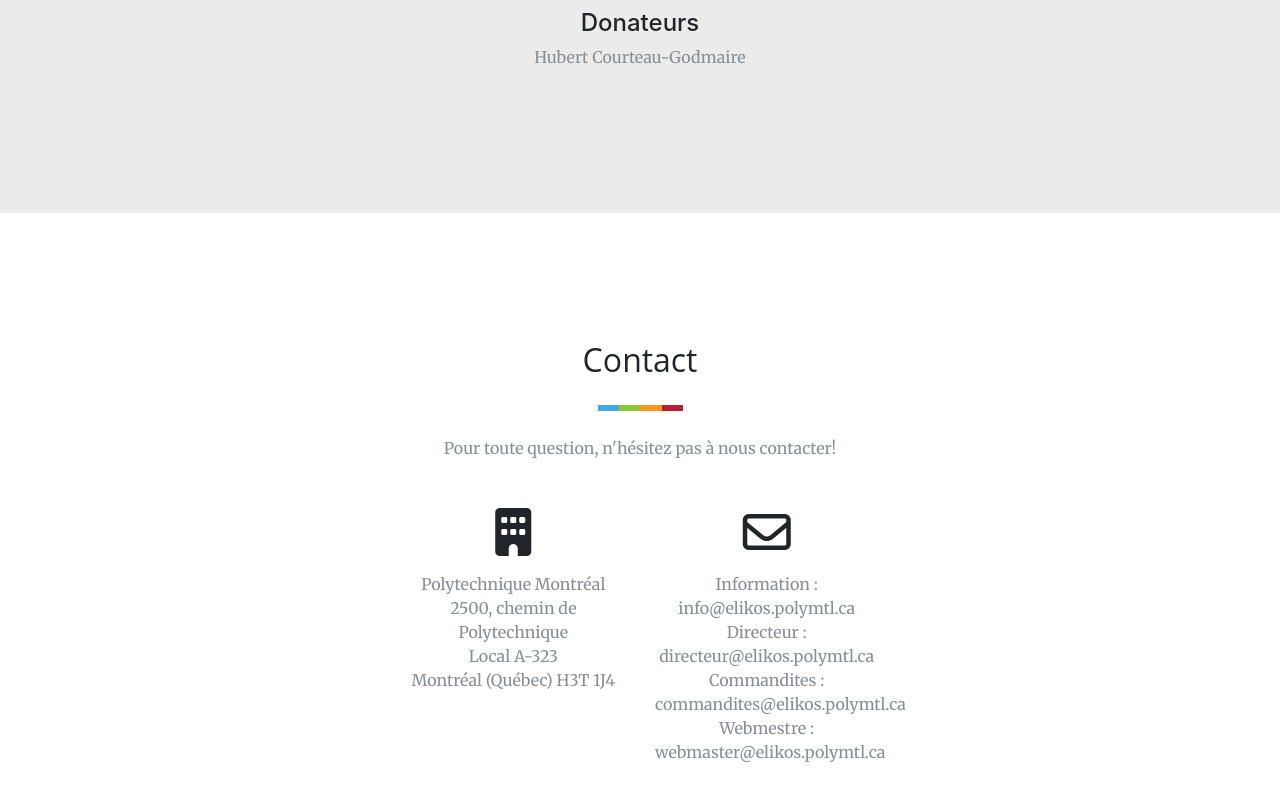
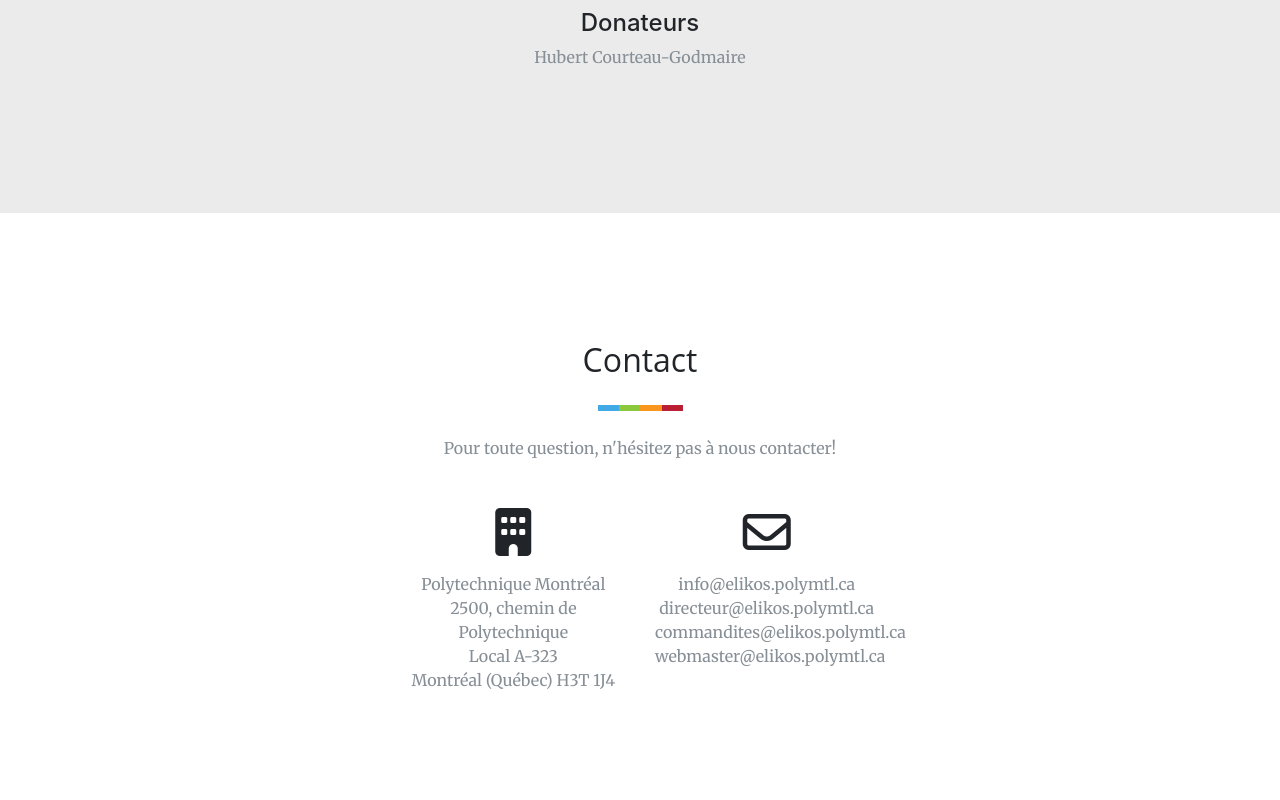
Before and after one commit to elikos/website, a plain HTML site: page src/index.html in a window 1280 px wide. Shown: the part 5121-5921 px from the top of the page. Drawn offline with Linux system fonts and the light colour scheme.

Commit message:
Remove unnecessary words next to list of emails

```diff
--- a/src/index.html
+++ b/src/index.html
@@ -296,10 +296,10 @@
             <div class="col-lg-4 mr-auto text-center">
               <i class="fa fa-envelope-o fa-3x mb-3 sr-contact"></i>
               <p>
-                  Information : info@elikos.polymtl.ca<br>
-                  Directeur : directeur@elikos.polymtl.ca<br>
-                  Commandites : commandites@elikos.polymtl.ca<br>
-                  Webmestre : webmaster@elikos.polymtl.ca
+                  info@elikos.polymtl.ca<br>
+                  directeur@elikos.polymtl.ca<br>
+                  commandites@elikos.polymtl.ca<br>
+                  webmaster@elikos.polymtl.ca
               </p>
             </div>
           </div>
```
